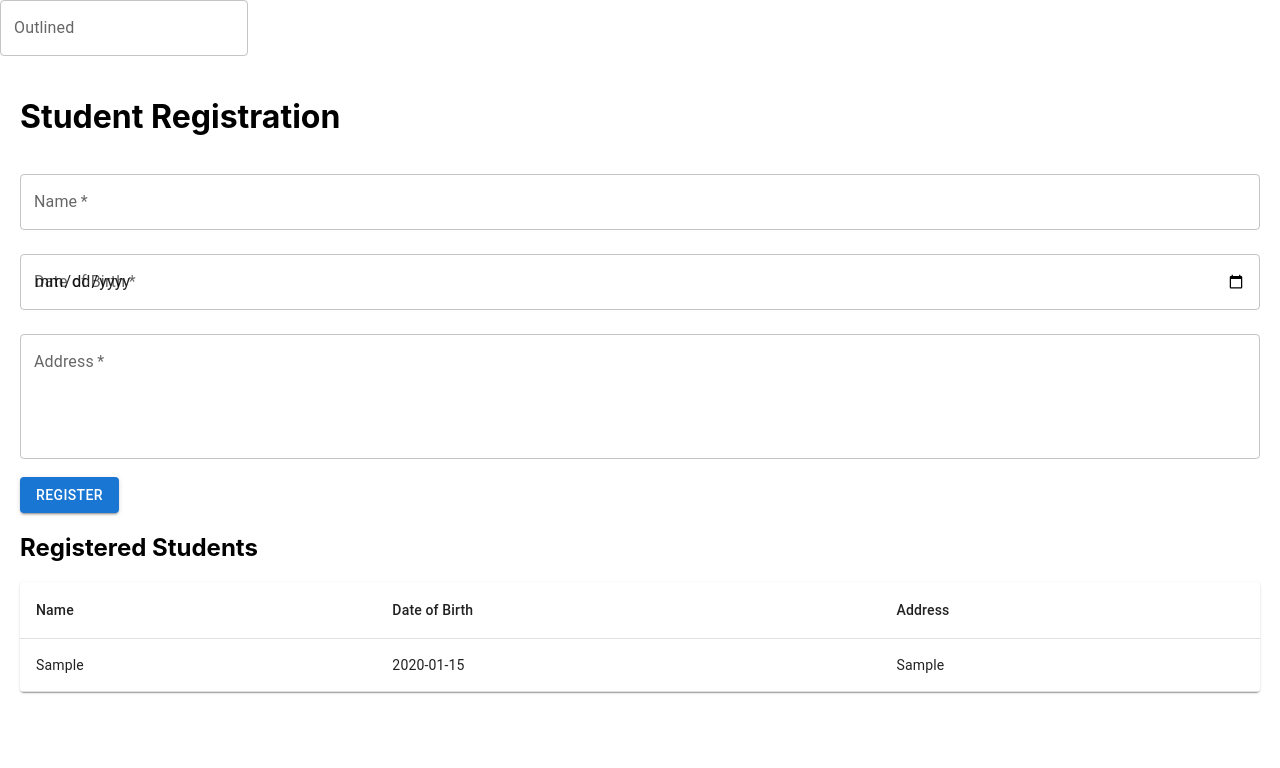
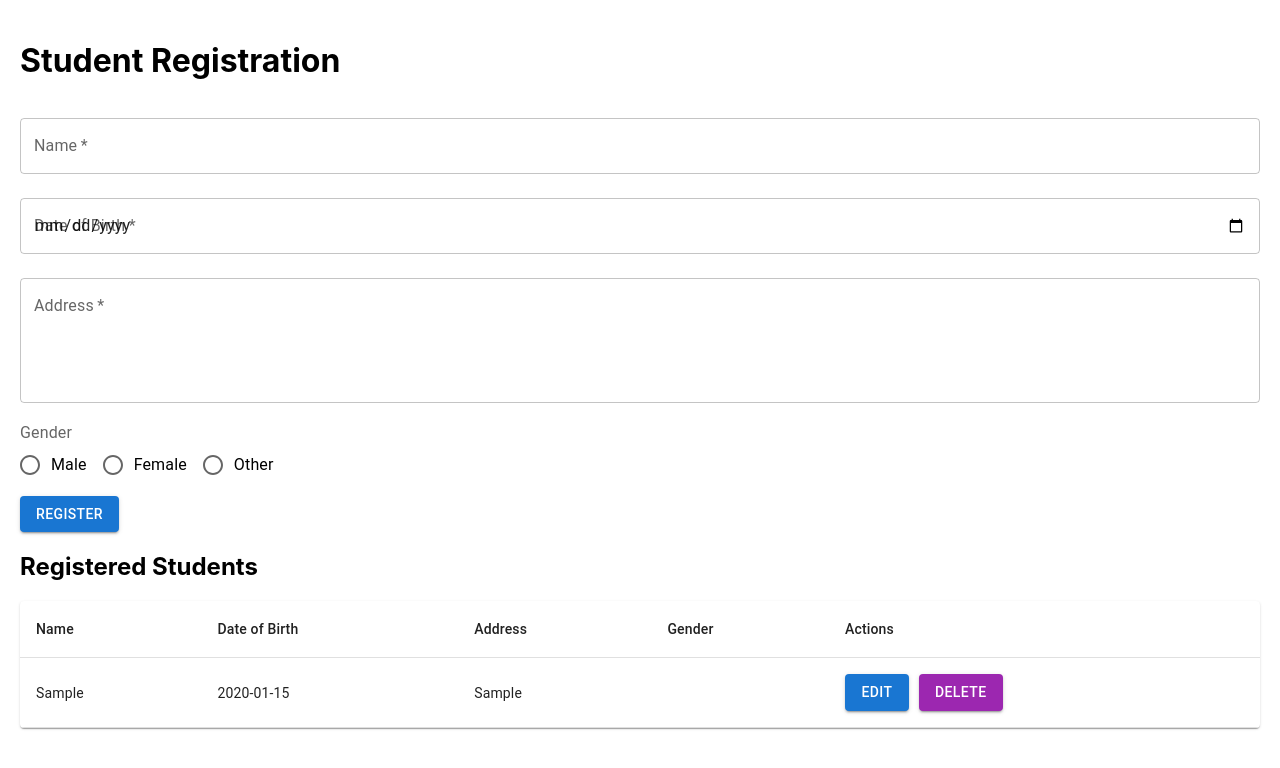
Before and after one commit to aapathak1221/react-sample, a React (Create React App) app: page / in a window 1280 px wide. Both pictures are taken after typing "Sample", "2020-01-15", "Sample" into the empty fields and a click on the button "REGISTER". Shown: the top 768 px of the page. Built offline with nearby package versions, Linux system fonts and the light colour scheme.

Commit message:
Added Student Form

```diff
--- a/src/App.js
+++ b/src/App.js
@@ -1,6 +1,5 @@
 
 import './App.css';
-import Button from '@mui/material/Button';
 import TextField from '@mui/material/TextField';
 import StudentForm from './StudentForm';
 
@@ -8,12 +7,8 @@ import StudentForm from './StudentForm';
 function App() {
   return (
     <div >
-    <TextField id="outlined-basic"
-                label="Outlined"
-                variant="outlined" />
-
-    <StudentForm />
-</div>
+      <StudentForm />
+    </div>
   );
 }
 
--- a/src/StudentForm.js
+++ b/src/StudentForm.js
@@ -8,10 +8,14 @@ import TableContainer from '@mui/material/TableContainer';
 import TableHead from '@mui/material/TableHead';
 import TableRow from '@mui/material/TableRow';
 import Paper from '@mui/material/Paper';
+import Radio from '@mui/material/Radio';
+import RadioGroup from '@mui/material/RadioGroup';
+import FormControlLabel from '@mui/material/FormControlLabel';
+import FormLabel from '@mui/material/FormLabel'
 
 function StudentForm() {
   const [students, setStudents] = useState([]);
-  const [formData, setFormData] = useState({ name: '', dob: '', address: '' });
+  const [formData, setFormData] = useState({ name: '', dob: '', address: '', gender: '' });
 
   const handleInputChange = (e) => {
     const { name, value } = e.target;
@@ -19,11 +23,29 @@ function StudentForm() {
   };
 
   const handleSubmit = (e) => {
+    console.log('Form submitted with data:', formData);
     e.preventDefault();
     const newStudent = { ...formData };
     setStudents([...students, newStudent]);
     setFormData({ name: '', dob: '', address: '' });
   };
+
+  const handleDelete = (index) => {
+
+    const studentToDelete = window.confirm(`Are you sure you want to delete ${students[index].name}?`);
+    if(!studentToDelete) return;
+    const delStudent = students.filter((_, i) => i !== index);
+    setStudents(delStudent);
+  }
+
+  const handleEdit = (index) => {
+    const isEdit = window.confirm(`Are you sure you want to edit ${students[index].name}? This will remove the student from the list until you submit the form again.`);
+    if(!isEdit) return;
+    const studentToEdit = students[index];
+    setFormData(studentToEdit);
+    const updatedStudents = students.filter((_, i) => i !== index);
+    setStudents(updatedStudents);
+  }
 
   return (
     <div style={{ padding: '20px' }}>
@@ -60,6 +82,18 @@ function StudentForm() {
           rows={4}
           required
         />
+        <FormLabel component="legend" style={{ marginTop: '10px' }}>Gender</FormLabel>
+        <RadioGroup
+          row
+          name="gender"
+          value={formData.gender}
+          onChange={handleInputChange}
+        >
+          <FormControlLabel value="male" control={<Radio />} label="Male" />
+          <FormControlLabel value="female" control={<Radio />} label="Female" />
+          <FormControlLabel value="other" control={<Radio />} label="Other" />
+        </RadioGroup>
+
         <Button type="submit" variant="contained" color="primary" style={{ marginTop: '10px' }}>
           Register
         </Button>
@@ -73,6 +107,8 @@ function StudentForm() {
               <TableCell>Name</TableCell>
               <TableCell>Date of Birth</TableCell>
               <TableCell>Address</TableCell>
+              <TableCell>Gender</TableCell>
+              <TableCell>Actions</TableCell>
             </TableRow>
           </TableHead>
           <TableBody>
@@ -81,6 +117,15 @@ function StudentForm() {
                 <TableCell>{student.name}</TableCell>
                 <TableCell>{student.dob}</TableCell>
                 <TableCell>{student.address}</TableCell>
+                <TableCell>{student.gender}</TableCell>
+                <TableCell>
+                  <Button variant="contained" color="primary" style={{ marginRight: '10px' }} onClick={() => handleEdit(index)}>
+                    Edit
+                  </Button>
+                  <Button variant="contained" color="secondary" onClick={() => handleDelete(index)}>
+                    Delete
+                  </Button>
+                </TableCell>
               </TableRow>
             ))}
           </TableBody>
```
